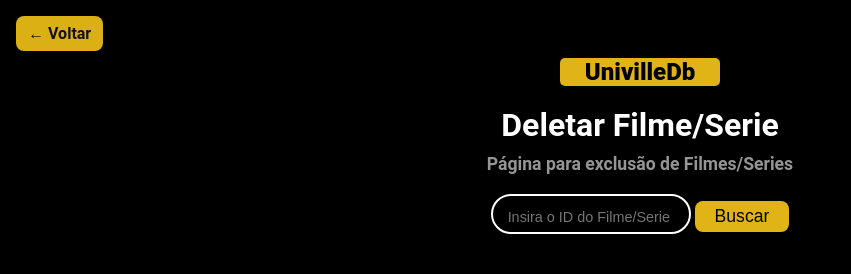
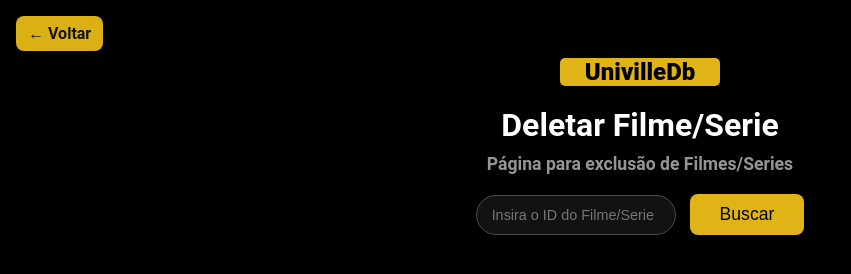
Before and after one commit to cyronp/POO-Web, a plain HTML site: page univilledb/src/main/resources/templates/delete_movie.html in a window 1280 px wide. Shown: the whole page, without its empty margins (0-851 px from the left). Drawn offline with Linux system fonts and the light colour scheme; files that its build step writes are made by us from their sources.

Commit message:
style: update input and button styles for better UI consistency

```diff
--- a/univilledb/src/main/resources/static/delete_movie.css
+++ b/univilledb/src/main/resources/static/delete_movie.css
@@ -49,13 +49,14 @@ input[type=number] {
 
 .id {
   padding-left: 15px;
-  background: none;
+  background: #121212;
   color: white;
-  border: 2px solid white;
+  border: 1px solid #4B4B4B;
   width: 200px;
   height: 40px;
-  font-size: 1.5rem;
+  font-size: 1rem;
   border-radius: 20px;
+  margin-right: 10px;
 }
 
 textarea:focus,
@@ -201,7 +202,7 @@ input::placeholder {
 .btn-search {
   font-size: 1.1rem;
   color: black;
-  padding: 5px 20px;
+  padding: 10px 30px;
   background: #E0B416;
   border: none;
   border-radius: 8px;
--- a/univilledb/src/main/resources/templates/delete_movie.html
+++ b/univilledb/src/main/resources/templates/delete_movie.html
@@ -3,7 +3,7 @@
 <head>
     <meta charset="UTF-8">
     <meta name="viewport" content="width=device-width, initial-scale=1.0">
-    <link rel="stylesheet" href="static/delete_movie.css">
+    <link rel="stylesheet" href="/univilledb/src/main/resources/static/delete_movie.css"> <!--static/delete_movie.css -->
     <title>Deletar Filme/Serie</title>
 </head>
 <body>
@@ -57,8 +57,7 @@
             <button
                     id="deleteBtn"
                     class="btn-access"
-            >
-                EXCLUIR PERMANENTEMENTE
+            >Excluir Permanentemente
             </button>
         </div>
     </div>
```
